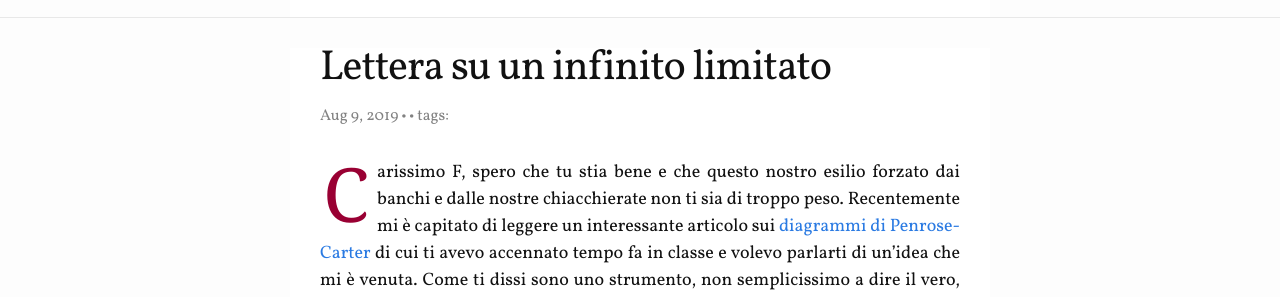
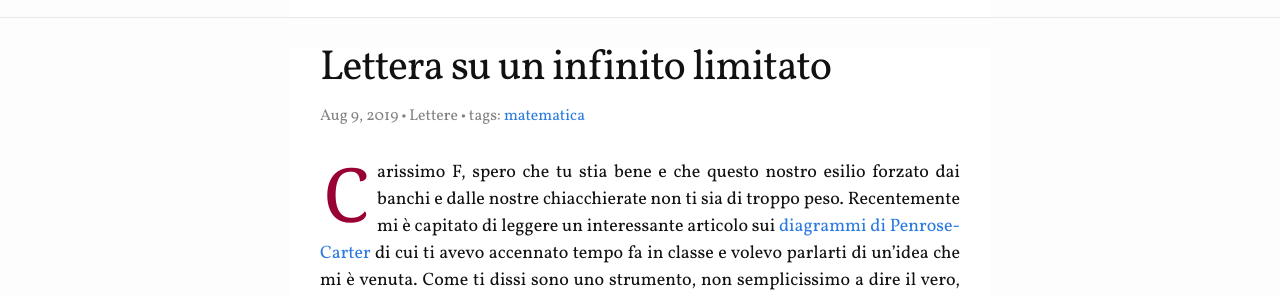
Before and after one commit to orporick/orporick.github.io, a Jekyll site: the page built from _posts/2019-08-09-lettera-su-un-infinito-limitato.markdown, in a window 1280 px wide and 900 px high. Shown: the part 200-497 px from the top of the window. Built offline with Jekyll 4.4.1, drawn with Linux system fonts in a browser that asks for light colours; nearby versions of some CDN libraries; formulas are drawn with MathJax 3.

Commit message:
nuovo post

```diff
--- a/_posts/2019-08-09-lettera-su-un-infinito-limitato.markdown
+++ b/_posts/2019-08-09-lettera-su-un-infinito-limitato.markdown
@@ -2,6 +2,8 @@
 layout: post
 title: "Lettera su un infinito limitato"
 published: true
+tags: [matematica]
+categories: Lettere
 ---
 
 Carissimo F,
```
